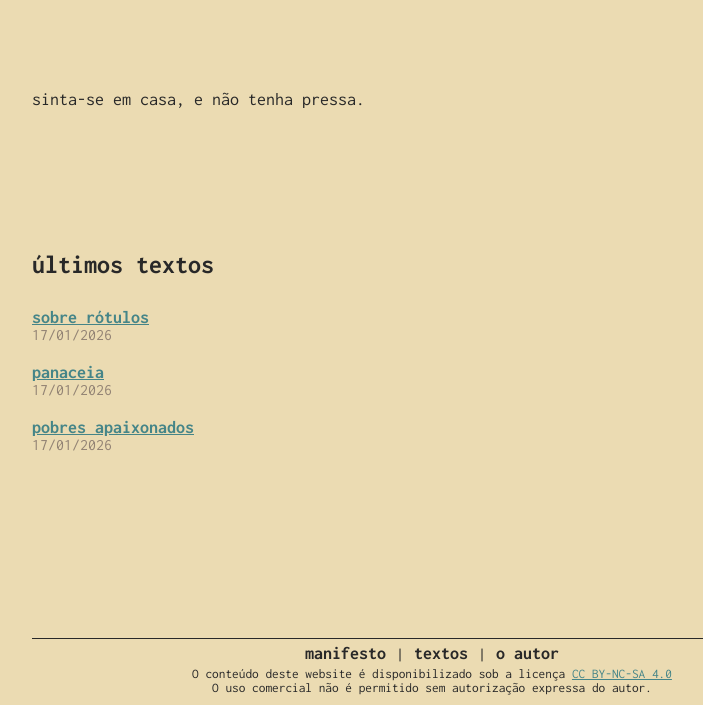
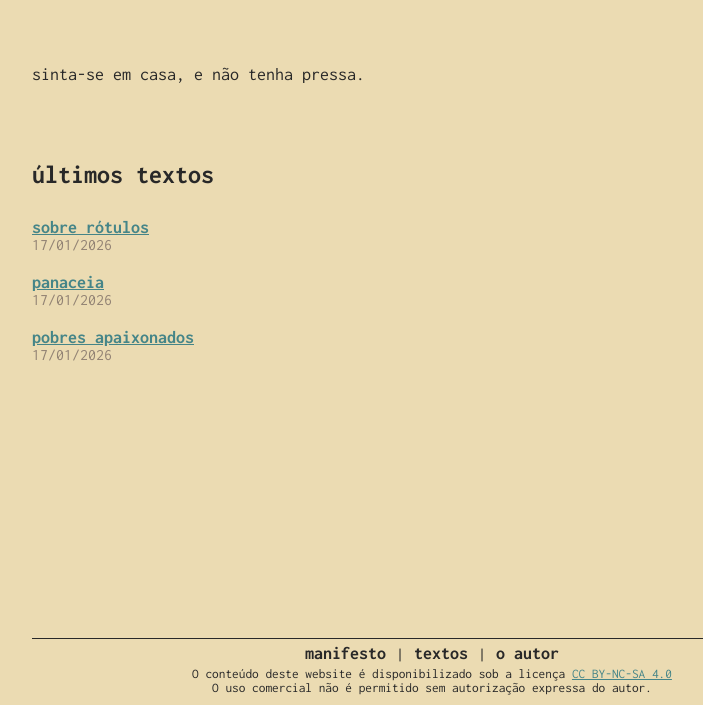
Before and after one commit to vsbits/oletreiro, a plain HTML site: page index.html in a window 1280 px wide. Shown: the part 95-800 px from the top of the page, without its empty margins (208-911 px from the left). Drawn offline with Linux system fonts and the light colour scheme.

Commit message:
publish: 2026-01-17 18:43:51

```diff
--- a/static/styles.css
+++ b/static/styles.css
@@ -81,7 +81,7 @@ body {
       margin: 25px 0;
 
       &#welcome {
-        margin: 75px 0;
+        margin: 50px 0 10px 0;
       }
 
       &#posts {
```
